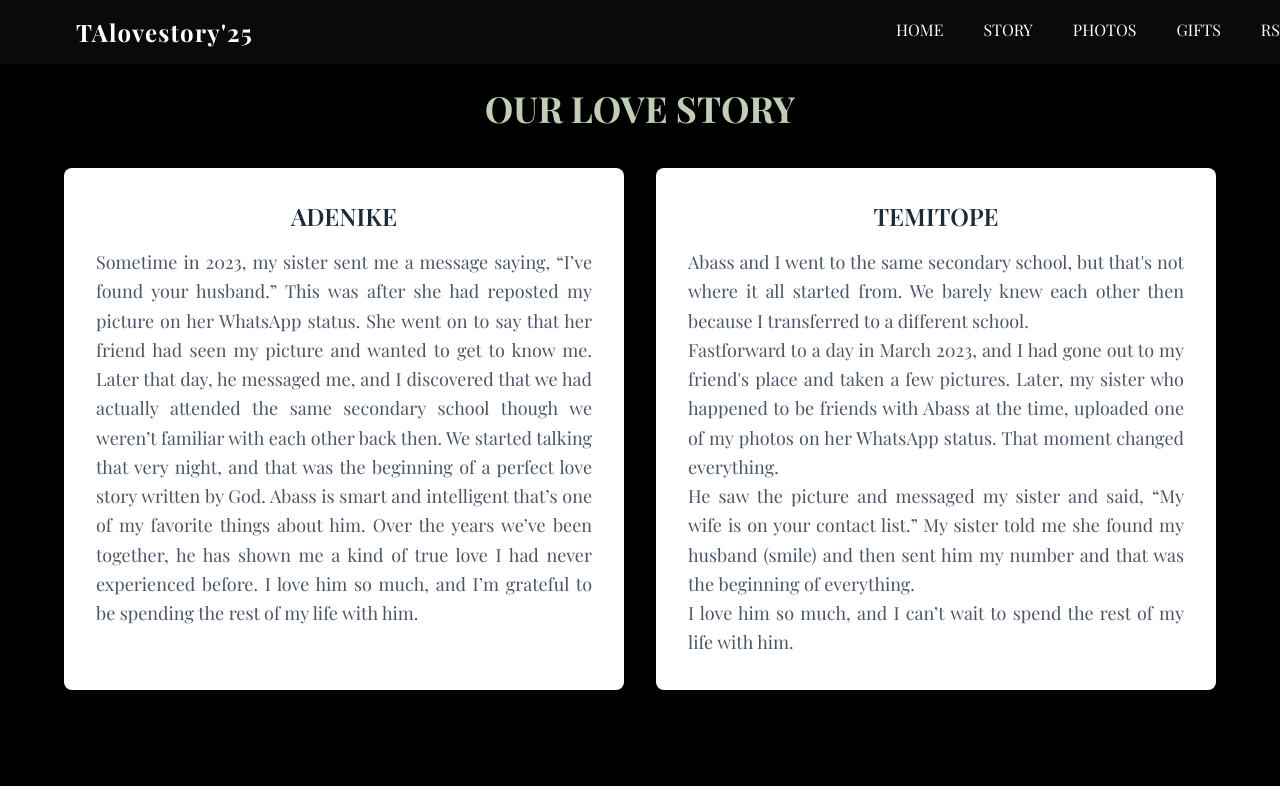
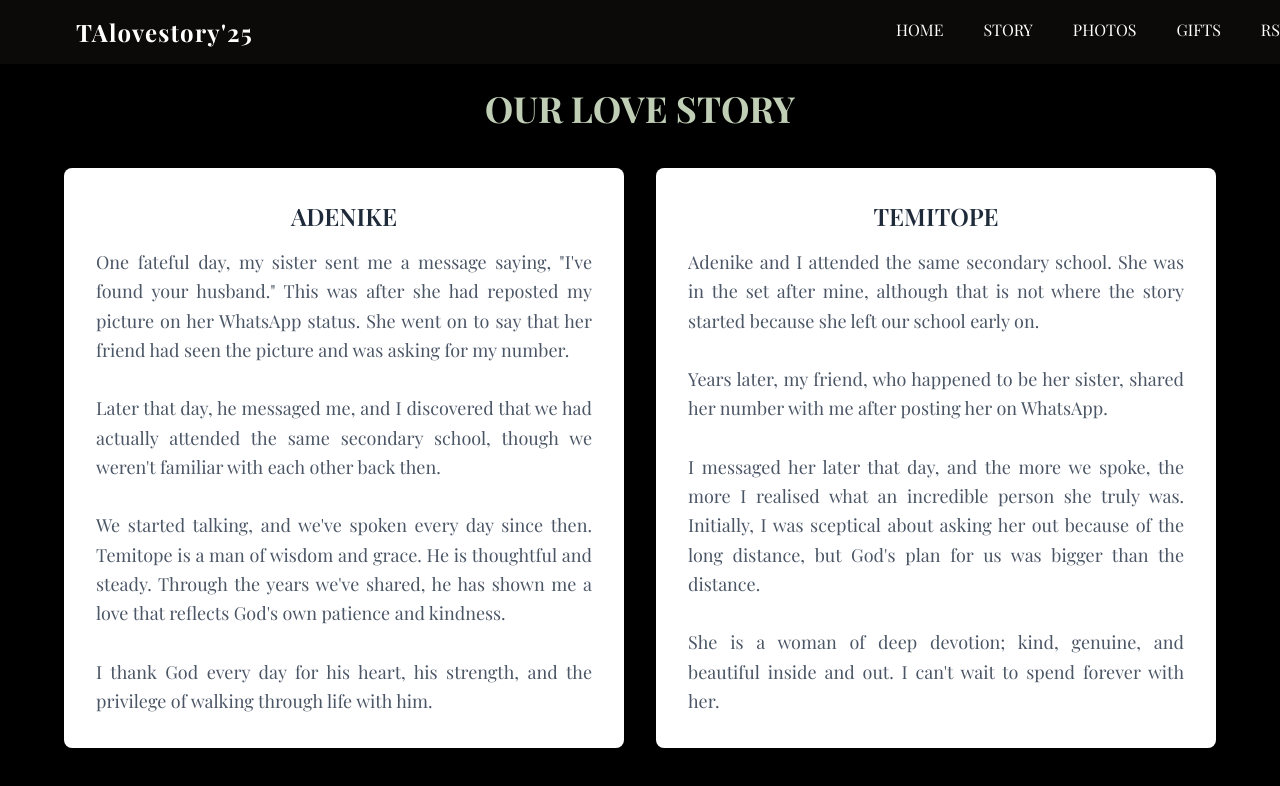
Before and after one commit to thianah/taapp, a React (Vite) app: page /story in a window 1280 px wide. Shown: the top 786 px of the page. Built offline with nearby package versions, Linux system fonts and the light colour scheme.

Commit message:
love story

```diff
--- a/index.html
+++ b/index.html
@@ -1,16 +1,20 @@
 <!doctype html>
 <html lang="en">
+
 <head>
   <meta charset="UTF-8" />
   <meta name="viewport" content="width=device-width, initial-scale=1.0" />
-    <title>My wedding website</title>
+  <title>TALoveStory'25</title>
+  <link rel="icon" type="image/png" href="/favicon.png" />
+  <link rel="shortcut icon" type="image/png" href="/favicon.png" />
+  <link rel="apple-touch-icon" href="/favicon.png" />
   <link rel="preconnect" href="https://fonts.googleapis.com" />
   <link rel="preconnect" href="https://fonts.gstatic.com" crossorigin />
   <link
     href="https://fonts.googleapis.com/css2?family=Playfair+Display:wght@400;600;700&family=Dancing+Script&display=swap"
-      rel="stylesheet"
-    />
+    rel="stylesheet" />
 </head>
+
 <body>
   <!-- ✅ Netlify hidden form -->
   <form name="rsvp" netlify netlify-honeypot="bot-field" hidden>
@@ -30,4 +34,5 @@
 
   <script type="module" src="src/main.jsx"></script>
 </body>
+
 </html>
--- a/src/components/story.jsx
+++ b/src/components/story.jsx
@@ -16,44 +16,48 @@ function Story() {
           <div className="mt-4 bg-white p-8 rounded-lg shadow-lg">
             {" "}
             {/* Adjust padding */}
-            <h2 className="text-2xl font-semibold mb-4">
-              ADENIKE
-            </h2>
+            <h2 className="text-2xl font-semibold mb-4">ADENIKE</h2>
             <p className="text-lg leading-relaxed text-gray-600 text-justify">
-              Sometime in 2023, my sister sent me a message saying, “I’ve found
-              your husband.” This was after she had reposted my picture on her
-              WhatsApp status. She went on to say that her friend had seen my
-              picture and wanted to get to know me. Later that day, he messaged
-              me, and I discovered that we had actually attended the same
-              secondary school though we weren’t familiar with each other back
-              then. We started talking that very night, and that was the
-              beginning of a perfect love story written by God. Abass is smart
-              and intelligent that’s one of my favorite things about him. Over
-              the years we’ve been together, he has shown me a kind of true love
-              I had never experienced before. I love him so much, and I’m
-              grateful to be spending the rest of my life with him.
+              One fateful day, my sister sent me a message saying, "I've found
+              your husband." This was after she had reposted my picture on her
+              WhatsApp status. She went on to say that her friend had seen the
+              picture and was asking for my number.
+              <br />
+              <br />
+              Later that day, he messaged me, and I discovered that we had
+              actually attended the same secondary school, though we weren't
+              familiar with each other back then.
+              <br />
+              <br />
+              We started talking, and we've spoken every day since then.
+              Temitope is a man of wisdom and grace. He is thoughtful and
+              steady. Through the years we've shared, he has shown me a love
+              that reflects God's own patience and kindness.
+              <br />
+              <br />I thank God every day for his heart, his strength, and the
+              privilege of walking through life with him.
             </p>
           </div>
           <div className="groom mt-4 bg-white p-8 rounded-lg shadow-lg">
-            <h2 className="text-2xl font-semibold mb-4">
-              TEMITOPE
-            </h2>
+            <h2 className="text-2xl font-semibold mb-4">TEMITOPE</h2>
             <p className="text-lg leading-relaxed text-gray-600 text-justify">
-              Abass and I went to the same secondary school, but that's not
-              where it all started from. We barely knew each other then because
-              I transferred to a different school.
+              Adenike and I attended the same secondary school. She was in the
+              set after mine, although that is not where the story started
+              because she left our school early on.
               <br />
-              Fastforward to a day in March 2023, and I had gone out to my
-              friend's place and taken a few pictures. Later, my sister who
-              happened to be friends with Abass at the time, uploaded one of my
-              photos on her WhatsApp status. That moment changed everything.
               <br />
-              He saw the picture and messaged my sister and said, “My wife is on
-              your contact list.” My sister told me she found my husband (smile)
-              and then sent him my number and that was the beginning of
-              everything.
-              <br />I love him so much, and I can’t wait to spend the rest of my
-              life with him.
+              Years later, my friend, who happened to be her sister, shared her
+              number with me after posting her on WhatsApp.
+              <br />
+              <br />
+              I messaged her later that day, and the more we spoke, the more I
+              realised what an incredible person she truly was. Initially, I was
+              sceptical about asking her out because of the long distance, but
+              God's plan for us was bigger than the distance.
+              <br />
+              <br />
+              She is a woman of deep devotion; kind, genuine, and beautiful
+              inside and out. I can't wait to spend forever with her.
             </p>
           </div>
         </div>
```
Also changed, not shown: public/favicon.png (added), src/Assets/logo.png (added). Lines whose indentation alone changed are shown as unchanged.
